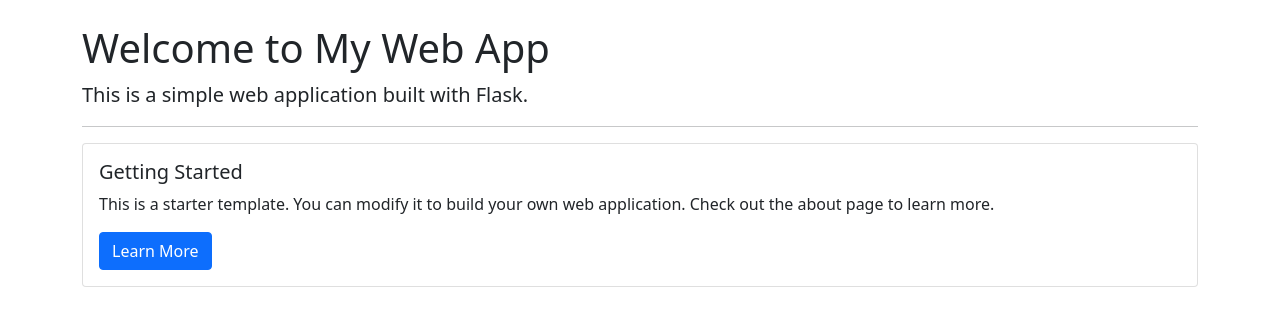
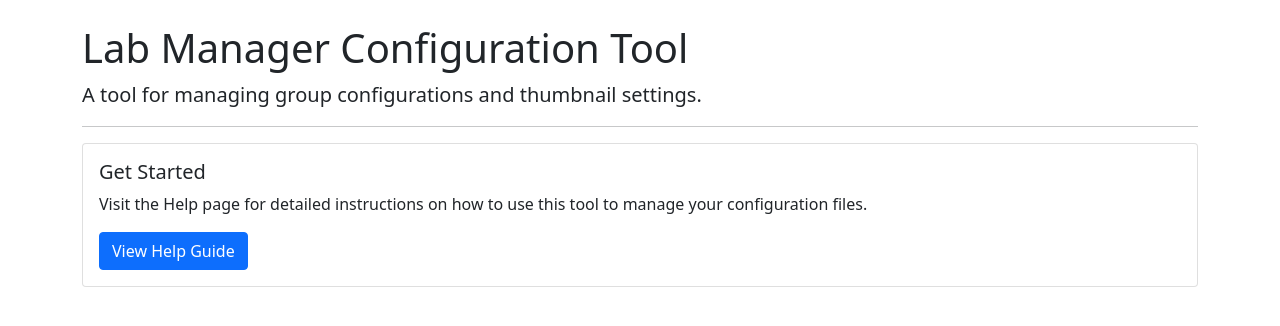
Before and after one commit to davidvgus/edit_config, a Flask app: page / in a window 1280 px wide. Shown: the part 56-382 px from the top of the page. Run offline with Flask 3, Linux system fonts and the light colour scheme; some libraries are stand-ins or nearby versions.

Commit message:
change initial landing message

```diff
--- a/templates/index.html
+++ b/templates/index.html
@@ -5,17 +5,17 @@
 {% block content %}
 <div class="row">
     <div class="col-md-12">
-        <h1>Welcome to My Web App</h1>
-        <p class="lead">This is a simple web application built with Flask.</p>
+        <h1>Lab Manager Configuration Tool</h1>
+        <p class="lead">A tool for managing group configurations and thumbnail settings.</p>
         <hr>
         <div class="card">
             <div class="card-body">
-                <h5 class="card-title">Getting Started</h5>
+                <h5 class="card-title">Get Started</h5>
                 <p class="card-text">
-                    This is a starter template. You can modify it to build your own web application.
-                    Check out the about page to learn more.
+                    Visit the Help page for detailed instructions on how to use this tool to manage your configuration
+                    files.
                 </p>
-                <a href="/about" class="btn btn-primary">Learn More</a>
+                <a href="{{ url_for('about') }}" class="btn btn-primary">View Help Guide</a>
             </div>
         </div>
     </div>
```
